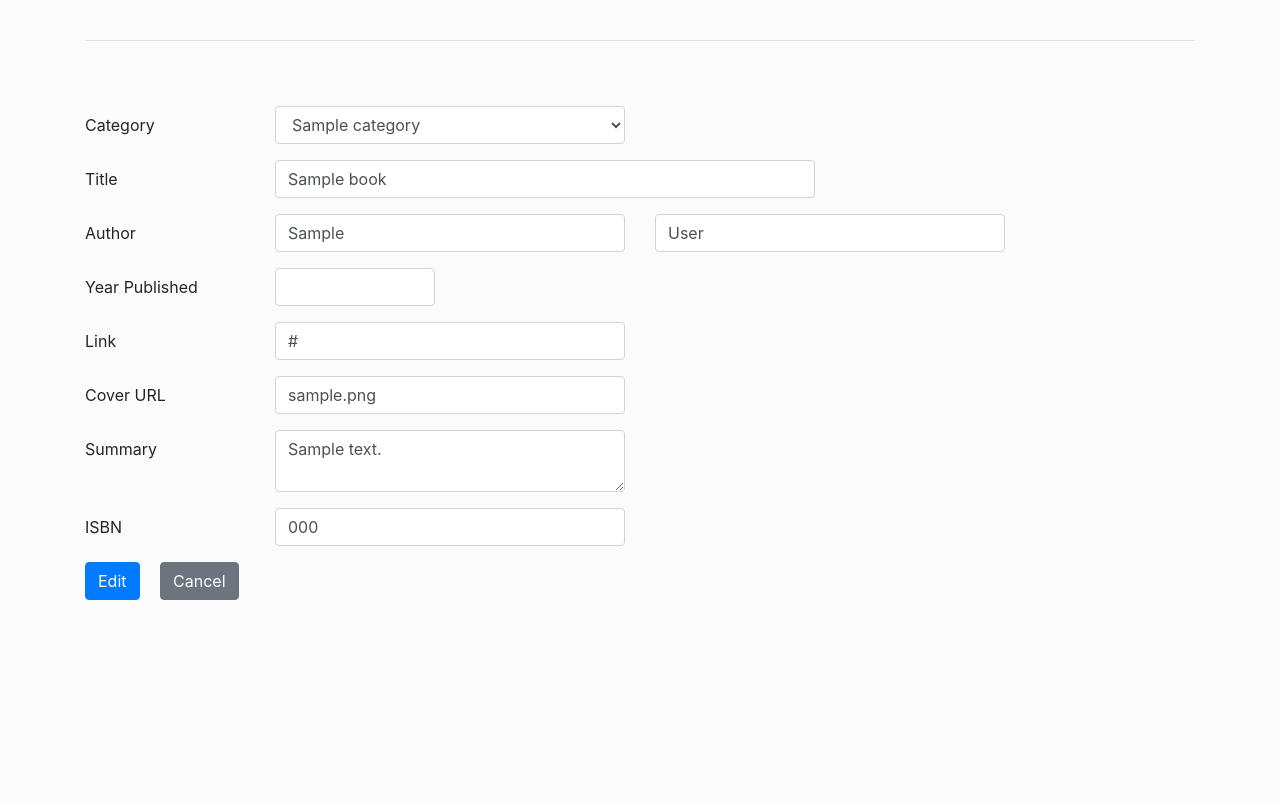
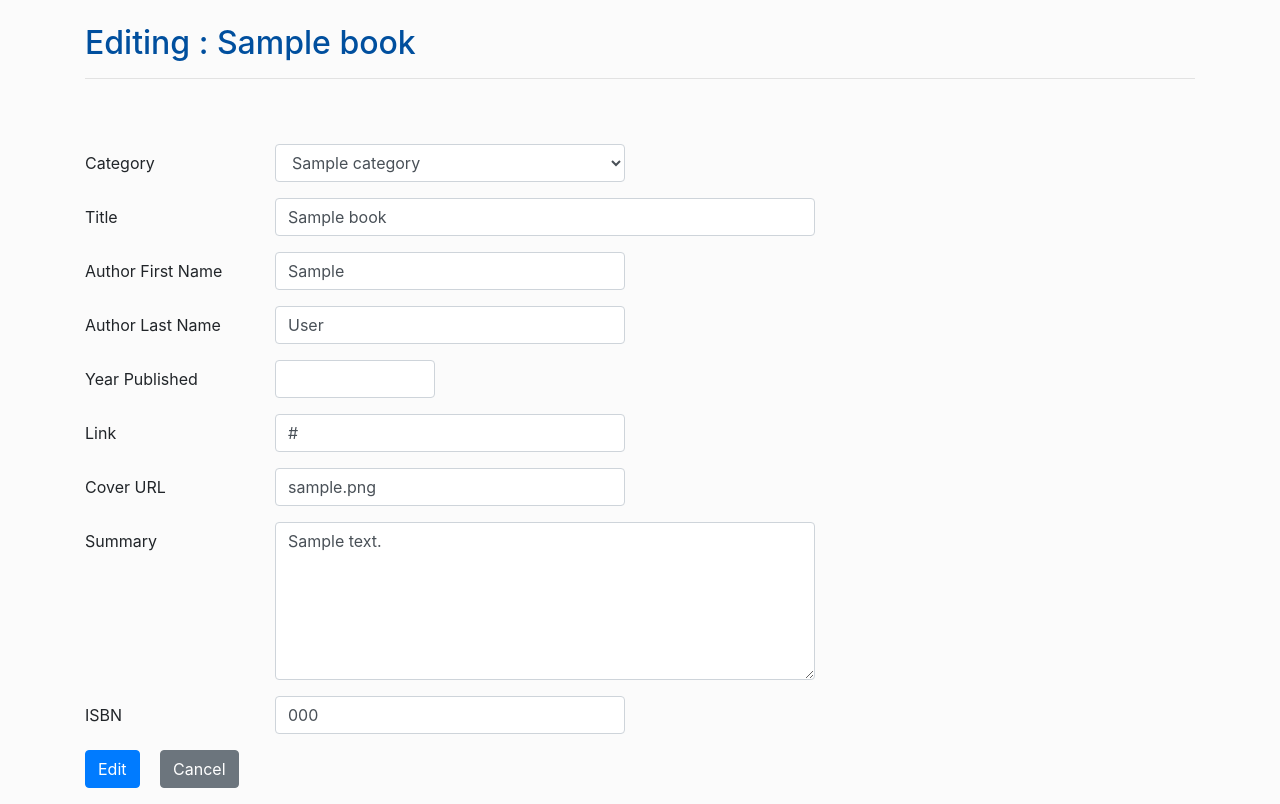
Before and after one commit to Acemad/NDCatalog, a Flask app: template templates/editBook.html in a window 1280 px wide. Shown: the part 66-870 px from the top of the page. Before the commit the page ends 666 px from the top, so only its background shows below. Run offline with Flask 2, Linux system fonts and the light colour scheme; tables that the repository leaves empty hold one stand-in row (values such as "Sample post"); the template is opened without the code that fills it: values that come from a table or form of the project are taken from there, most other values are stand-ins (such as "Sample title", 1, 10 or a date in 2020); some libraries are stand-ins or nearby versions.

Commit message:
Improve editBook.html

```diff
--- a/templates/editBook.html
+++ b/templates/editBook.html
@@ -1,5 +1,8 @@
 {% extends 'base.html' %}
 {% block title %}Edit Book: {{book.title}}{% endblock %}
+{% block header %}
+<h2>Editing : {{book.title}}</h2>
+{% endblock %}
 {% block content %}
 <form action="{{url_for('editBook', category=book_category, title=book.title)}}" method="post">
     <div class="form-group row">
@@ -21,14 +24,18 @@
         </div>
     </div>
     <div class="form-group row">
-            <label for="authorFName" class="col-sm-2 col-form-label">Author</label>
+            <label for="authorFName" class="col-sm-2 col-form-label">Author First Name</label>
             <div class="col-sm-4">
                 <input class="form-control" type="text" name="authorFName" value="{{author.first_name}}">
             </div>
+    </div>
+    <div class="form-group row">
+            <label for="authorLName" class="col-sm-2 col-form-label">Author Last Name</label>
             <div class="col-sm-4">
                 <input class="form-control" type="text" name="authorLName" value="{{author.last_name}}">
             </div>
     </div>
+
     <div class="form-group row">
             <label for="year" class="col-sm-2 col-form-label">Year Published</label>
             <div class="col-sm-2">
@@ -49,8 +56,8 @@
     </div>
     <div class="form-group row">
             <label for="summary" class="col-sm-2 col-form-label">Summary</label>
-            <div class="col-sm-4">
-                <textarea class="form-control" name="summary">{{book.summary}}</textarea>
+            <div class="col-sm-6">
+                <textarea class="form-control" rows="6" name="summary">{{book.summary}}</textarea>
             </div>
     </div>
     <div class="form-group row">
```
